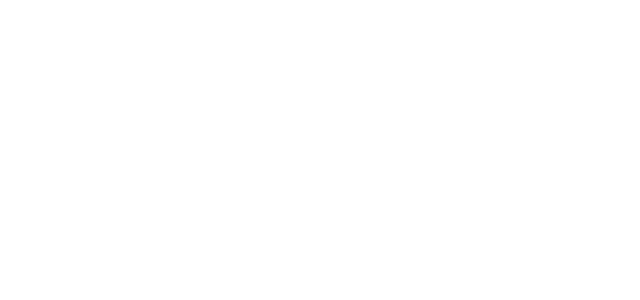
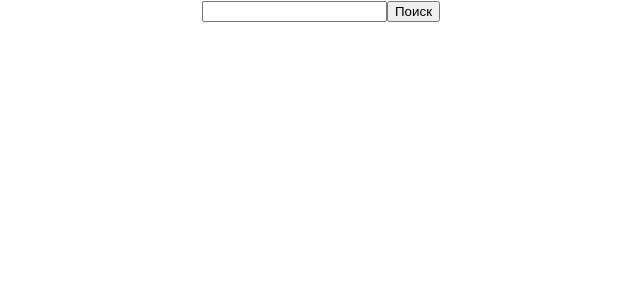
Before and after one commit to Alex-Viet/user-search-app, a React (Create React App) app: page / in a window 1280 px wide. Shown: the top 300 px of the page, without its empty margins (319-959 px from the left). Built offline with nearby package versions, Linux system fonts and the light colour scheme.

Commit message:
Searching users by login, loading and errors processed

```diff
--- a/package.json
+++ b/package.json
@@ -3,6 +3,7 @@
   "version": "0.1.0",
   "private": true,
   "dependencies": {
+    "@octokit/core": "^5.1.0",
     "@testing-library/jest-dom": "^5.17.0",
     "@testing-library/react": "^13.4.0",
     "@testing-library/user-event": "^13.5.0",
--- a/src/App.js
+++ b/src/App.js
@@ -1,5 +1,82 @@
+import { useState } from 'react'
 import './App.css'
+import { getUsers } from './api/users'
 
 export const App = () => {
-  return <div className="App"></div>
+  const [value, setValue] = useState('')
+  const [error, setError] = useState(null)
+  const [users, setUsers] = useState([])
+  const [isLoading, setIsLoading] = useState(false)
+
+  const handleInputChange = (evt) => {
+    setValue(evt.target.value)
+  }
+
+  const handleSearchButtonClick = async (evt) => {
+    evt.preventDefault()
+    setUsers([])
+
+    if (!value) {
+      setError('Поле не может быть пустым')
+      return
+    }
+
+    if (value.length > 256) {
+      setError('Максимальное количество символов - 256')
+      return
+    }
+
+    setIsLoading(true)
+
+    getUsers(value).then((response) => {
+      if (response?.status !== 200) {
+        setError(
+          'Что-то пошло не так. Возможно, проблемы с интернетом или сервером. Попробуйте позже',
+        )
+        setIsLoading(false)
+        return
+      }
+
+      if (response.data.incomplete_results) {
+        setError('К сожалению, выведены не все результаты')
+      }
+
+      if (!response.data.items.length) {
+        setError('Результатов не найдено')
+        setIsLoading(false)
+        return
+      }
+
+      const searchedUsers = response.data.items.filter((user) => {
+        if (user.login.toLowerCase().includes(value.toLowerCase())) {
+          return user
+        }
+      })
+
+      setUsers(searchedUsers)
+      setError(null)
+      setIsLoading(false)
+    })
+  }
+
+  return (
+    <div className="App">
+      <div>
+        <input type="text" onChange={handleInputChange} />
+        <button disabled={isLoading} onClick={handleSearchButtonClick}>
+          Поиск
+        </button>
+        {error && <p style={{ color: 'coral' }}>{error}</p>}
+      </div>
+      <div>
+        <ul>
+          {users.map((user) => (
+            <li key={user.id}>
+              <p>{user.login}</p>
+            </li>
+          ))}
+        </ul>
+      </div>
+    </div>
+  )
 }
--- /dev/null
+++ b/src/api/users.js
@@ -0,0 +1,20 @@
+import { Octokit } from '@octokit/core'
+
+export const getUsers = async (name) => {
+  const octokit = new Octokit({
+    auth: `Bearer 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`,
+  })
+
+  try {
+    const response = await octokit.request(`GET /search/users?q=${name}`, {
+      headers: {
+        'X-GitHub-Api-Version': '2022-11-28',
+        'Content-type': 'application/json',
+      },
+    })
+
+    return response
+  } catch (error) {
+    console.error(error)
+  }
+}
```
Also changed, not shown: 1 other file (tests, documents, lock files or other folders).
